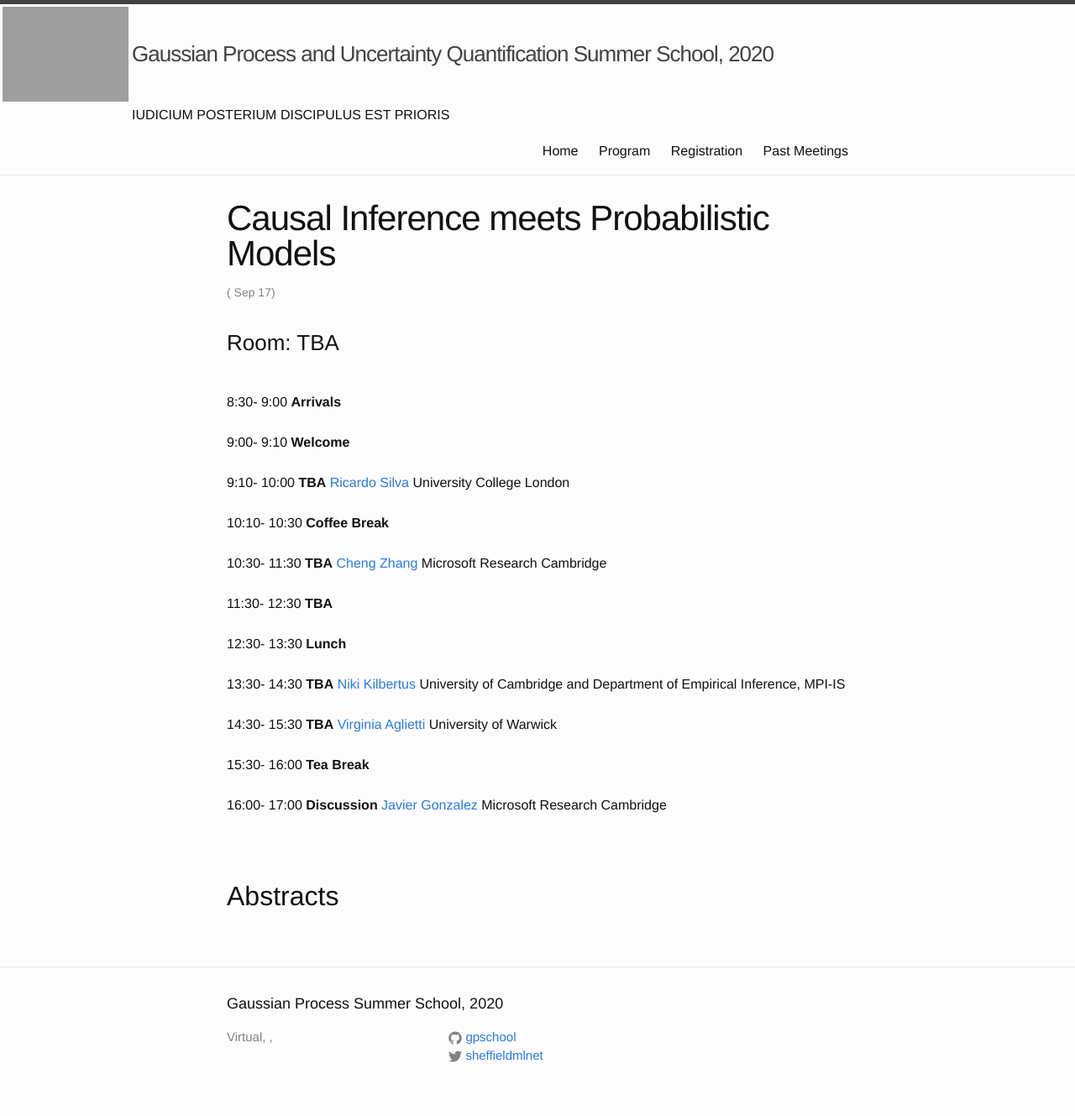
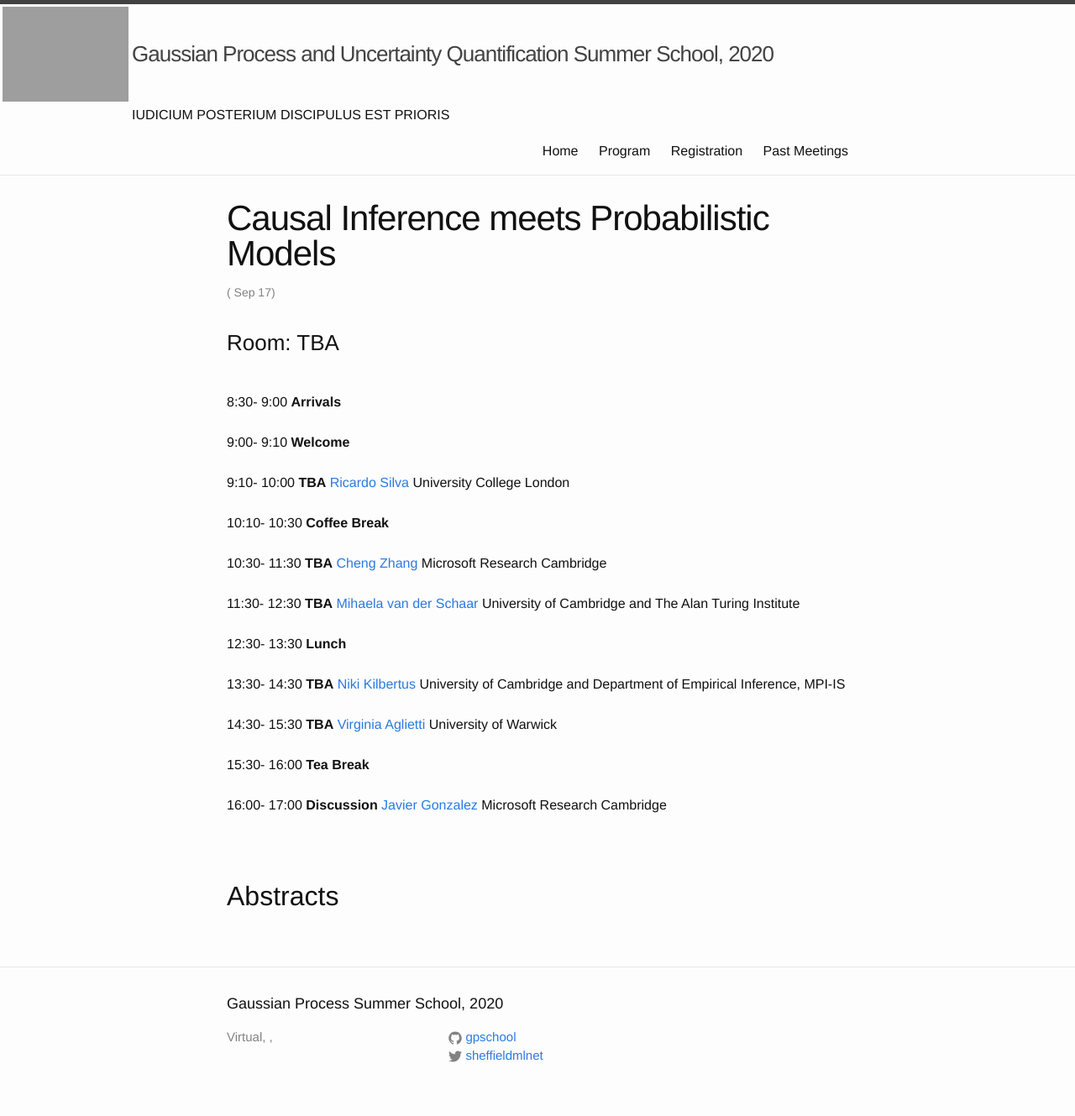
Before and after one commit to gpschool/gpss20, a Jekyll site: the page built from _posts/2020-09-17-workshop.md, in a window 1280 px wide. Shown: the whole page at 84% size. Built offline with Jekyll 4.4.1, drawn with Linux system fonts in a browser that asks for light colours.

Commit message:
Update 2020-09-17-workshop.md

```diff
--- a/_posts/2020-09-17-workshop.md
+++ b/_posts/2020-09-17-workshop.md
@@ -42,10 +42,10 @@ talks:
 - title: "TBA"
   abstract:
   author:
-  - family:
-    given:
-    url:
-    institute:
+  - family: van der Schaar
+    given: Mihaela
+    url: "www.vanderschaar-lab.com"
+    institute: University of Cambridge and The Alan Turing Institute
   start: "11:30"
   end: "12:30"
 - title: "Lunch"
```
